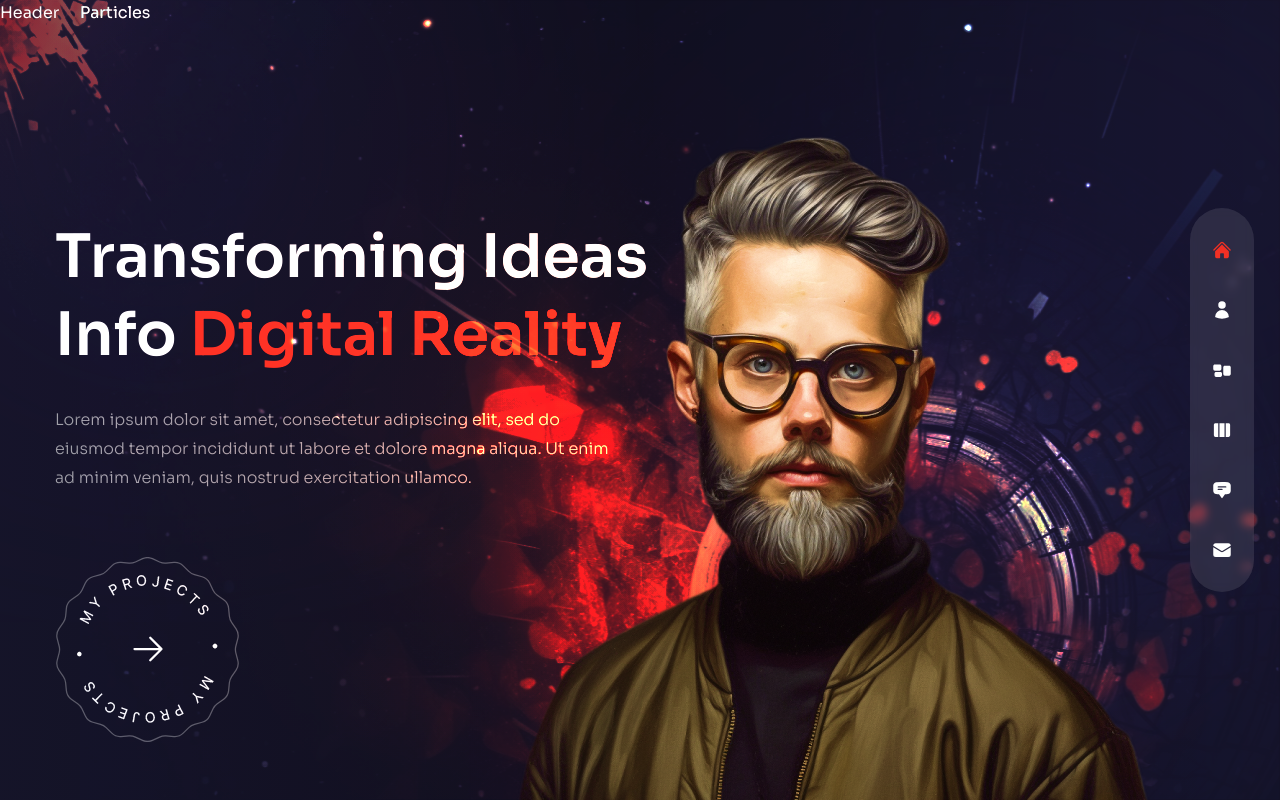
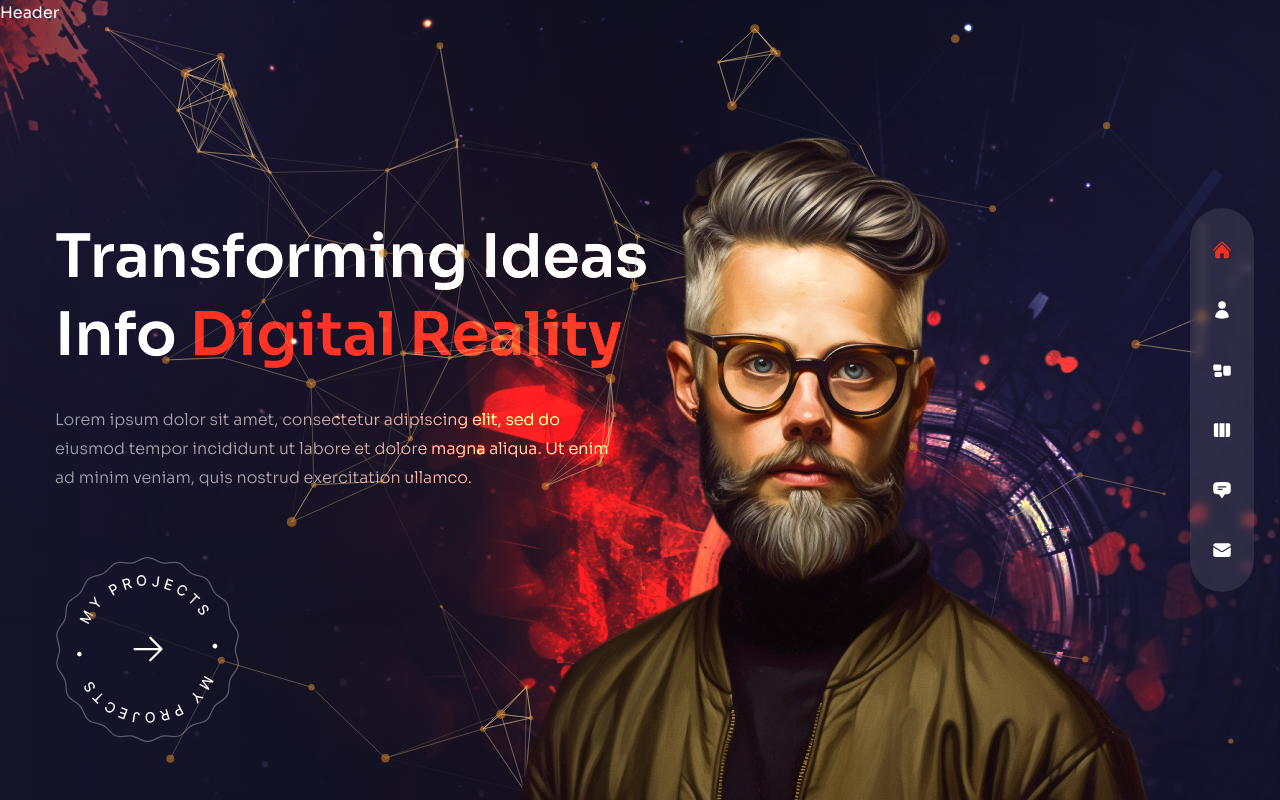
Before and after one commit to freetimezp/js-portfolio-22-web-dev, a Next.js app: page / in a window 1280 px wide. Built offline with nearby package versions, Linux system fonts and the light colour scheme.

Commit message:
07. js-portfolio-22-web-dev. ParticlesContainer Component.

```diff
--- a/components/ParticlesContainer.js
+++ b/components/ParticlesContainer.js
@@ -1,5 +1,100 @@
+import React, { useCallback } from 'react';
+import { Particles } from 'react-tsparticles';
+import { loadFull } from 'tsparticles';
+
 const ParticlesContainer = () => {
-  <div>Particles Container</div>;
+  const particlesInit = useCallback(async (engine) => {
+    await loadFull(engine);
+  }, []);
+
+  const particlesLoaded = useCallback(async () => {
+
+  }, []);
+
+  return (
+    <Particles
+      className='w-full h-full absolute translate-z-0'
+      id="tsparticles"
+      init={particlesInit}
+      loaded={particlesLoaded}
+      options={{
+        fullScreen: { enable: false },
+        background: {
+          color: {
+            value: ''
+          },
+        },
+        fpsLimit: 120,
+        interactivity: {
+          events: {
+            onClick: {
+              enable: false,
+              mode: 'push',
+            },
+            onHover: {
+              enable: true,
+              mode: 'repulse',
+            },
+            resize: true,
+          },
+          modes: {
+            push: {
+              quantity: 90,
+            },
+            repulse: {
+              distance: 200,
+              duration: 0.4,
+            }
+          }
+        },
+        particles: {
+          color: {
+            value: '#e68e2e',
+          },
+          links: {
+            color: '#f5d393',
+            distance: 150,
+            enable: true,
+            opacity: 0.5,
+            width: 1,
+          },
+          collisions: {
+            enable: true,
+          },
+          move: {
+            direction: 'none',
+            enable: true,
+            outModes: {
+              default: 'bounce',
+            },
+            random: false,
+            speed: 1,
+            straight: false,
+          },
+          number: {
+            density: {
+              enable: true,
+              area: 800,
+            },
+            value: 80,
+          },
+          opacity: {
+            value: 0.5,
+          },
+          shape: {
+            type: 'circle',
+          },
+          size: {
+            value: {
+              min: 1,
+              max: 5,
+            }
+          },
+        },
+        detectRetina: true,
+      }}
+    />
+  );
 };
 
 export default ParticlesContainer;
--- a/pages/index.js
+++ b/pages/index.js
@@ -55,7 +55,9 @@
       <div className='w-[1200px] h-full absolute right-0 bottom-0'>
         <div className='bg-none xl:bg-explosion xl:bg-cover xl:bg-right xl:bg-no-repeat
         w-full h-full absolute mix-blend-color-dodge translate-z-0'></div>
-        <div>Particles</div>
+
+        <ParticlesContainer />
+
         <motion.div
           variants={fadeIn('up', 0.5)}
           initial="hidden"
```
